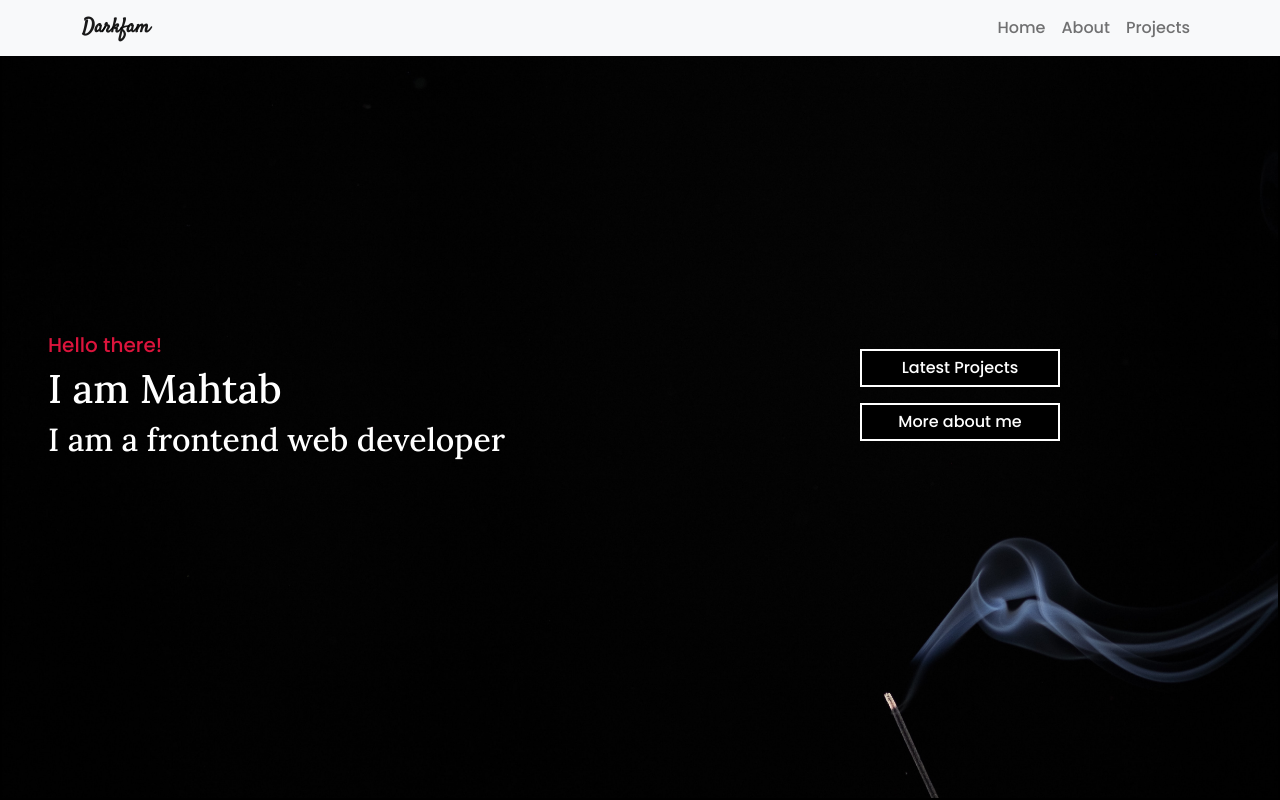
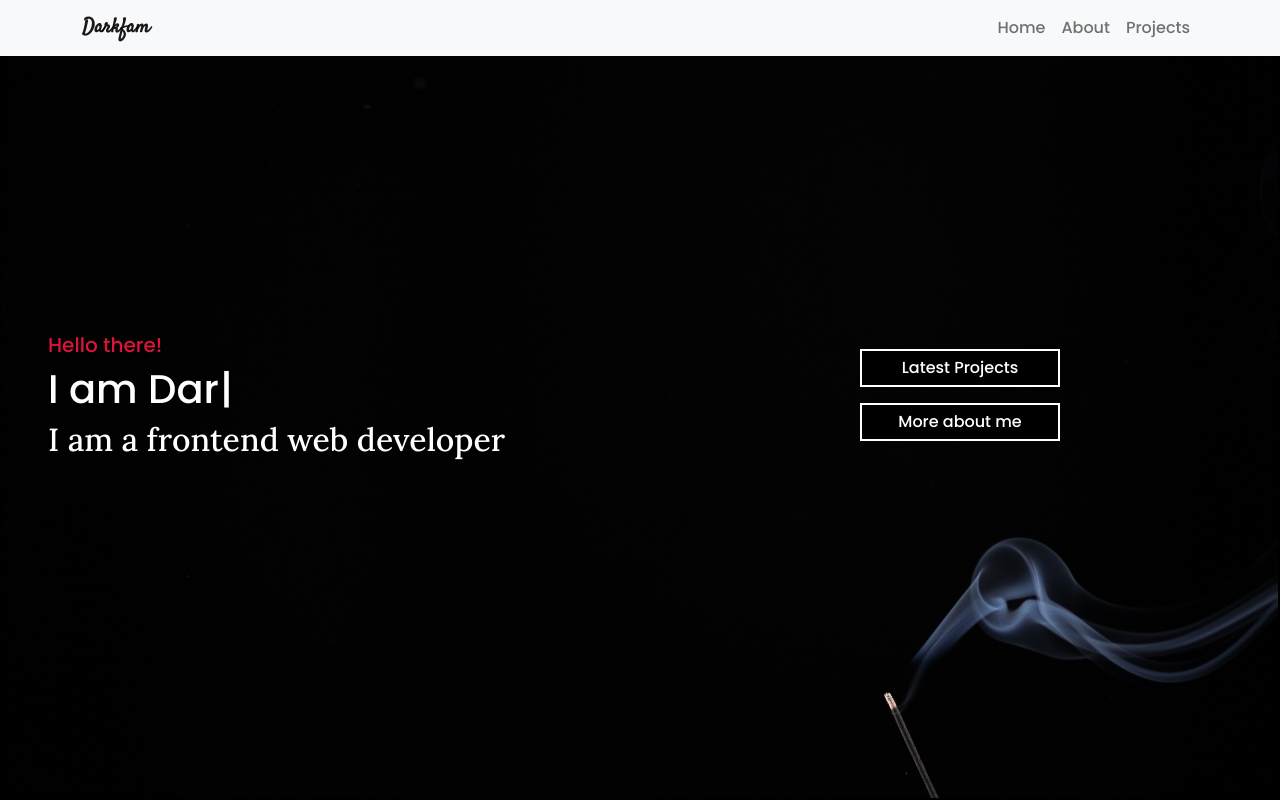
Before and after one commit to Noor-26/darkfam-portfolio-react, a React (Create React App) app: page / in a window 1280 px wide. Built offline with nearby package versions, Linux system fonts and the light colour scheme.

Commit message:
typewritter effect added

```diff
--- a/src/Home/Banner/Banner.js
+++ b/src/Home/Banner/Banner.js
@@ -1,5 +1,7 @@
 import React from 'react'
 import './Banner.css'
+import Typewriter from 'typewriter-effect';
+
 function Banner() {
     return (
         <div className="main " >
@@ -8,7 +10,12 @@ function Banner() {
                 <div className="row row-cols-1  row-cols-md-2 w-100 ">
                     <div className="main-txt col" >
                         <h5 className="main-txt-h3 text-start greet ">Hello there!</h5>
-                        <h1 className="text-start m-h1 font">I am Mahtab</h1>
+                        <h1 className="text-start m-h1 font"><Typewriter  options={{
+    autoStart:true,
+    loop:true,
+    delay:40,
+    strings:["I am Mahtab","I am Darkfam"]
+}}/></h1>
                         <h2 className="text-start font">I am a frontend web developer</h2>
 
                     </div>
```
